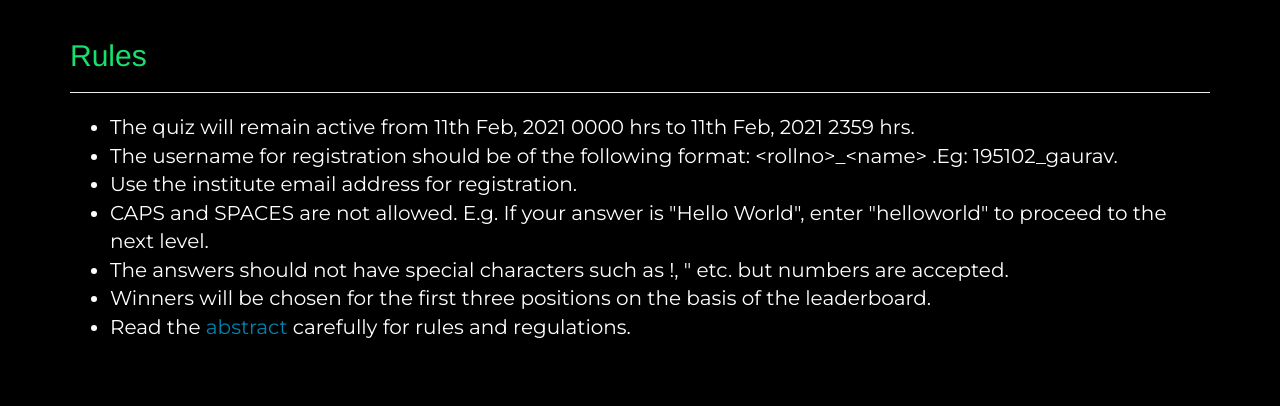
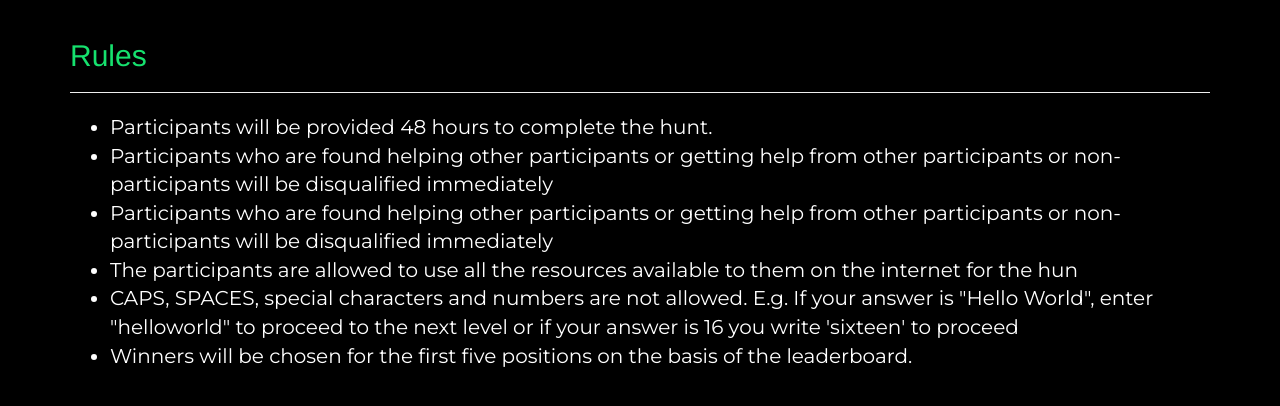
Before and after one commit to Smyan-Narang/cryptic_hunt, a Django app: page /rules/ in a window 1280 px wide. Shown: the part 51-457 px from the top of the page. Run offline with Django 3.2, Linux system fonts and the light colour scheme; some libraries are stand-ins or nearby versions.

Commit message:
Update rules.html

```diff
--- a/templates/rules.html
+++ b/templates/rules.html
@@ -9,25 +9,22 @@
 	<div class="rules">
 		<ul type="dot" class="guidelines">
             <li>
-                The quiz will remain active from 11th Feb, 2021 0000 hrs to 11th Feb, 2021 2359 hrs.
+                Participants will be provided 48 hours to complete the hunt.
 			</li>
 			<li>
-                The username for registration should be of the following format: &lt;rollno&gt;_&lt;name&gt; .Eg: 195102_gaurav.
+                Participants who are found helping other participants or getting help from other participants or non-participants will be disqualified immediately
             </li>
             <li>
-                Use the institute email address for registration.
+                Participants who are found helping other participants or getting help from other participants or non-participants will be disqualified immediately
 			</li>
 			<li>
-                CAPS and SPACES are not allowed. E.g. If your answer is "Hello World", enter "helloworld" to proceed to the next level.
+                The participants are allowed to use all the resources available to them on the internet for the hun
 			</li>
 			<li>
-                The answers should not have special characters such as !, " etc. but numbers are accepted.
+                CAPS, SPACES, special characters and numbers are not allowed. E.g. If your answer is "Hello World", enter "helloworld" to proceed to the next level or if your answer is 16 you write 'sixteen' to proceed
 			</li>
 			<li>
-                Winners will be chosen for the first three positions on the basis of the leaderboard.
-            </li>
-            <li>
-                Read the <a href="https://docs.google.com/presentation/d/1na-iOIlKuF3XnvRnjBQslMrRs0DPWytj3uP3-F2-KG8/edit?usp=sharing" target="blank" class="general-links">abstract</a> carefully for rules and regulations.
+                Winners will be chosen for the first five positions on the basis of the leaderboard.
             </li>
         </ul>
 	</div>
```
